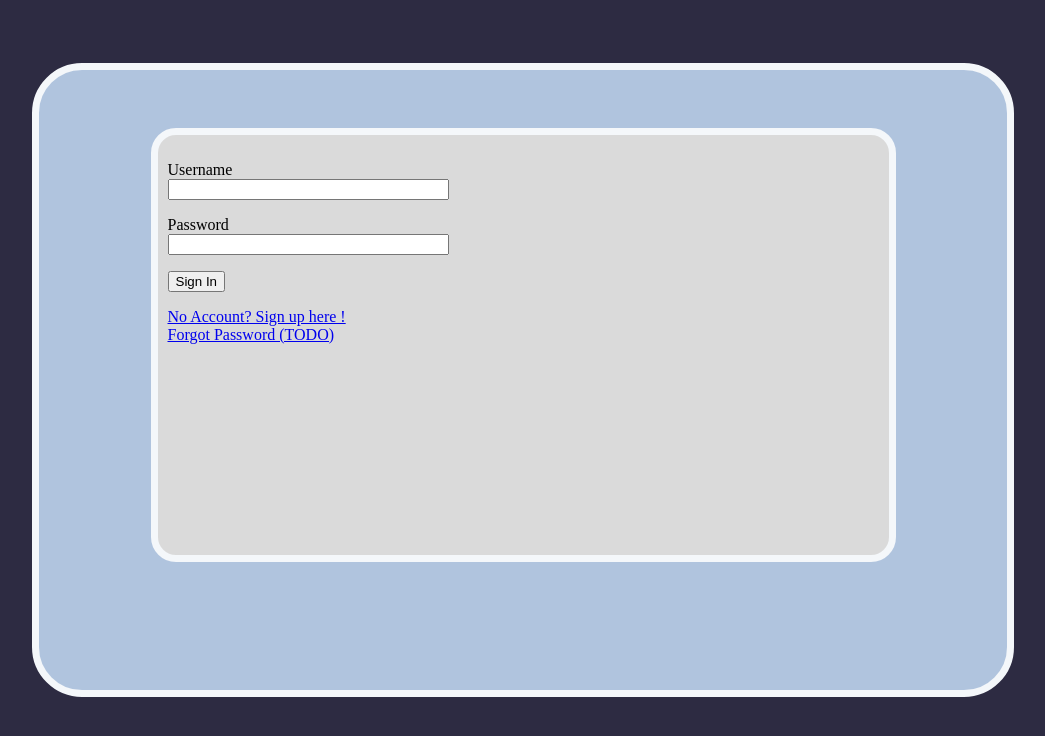
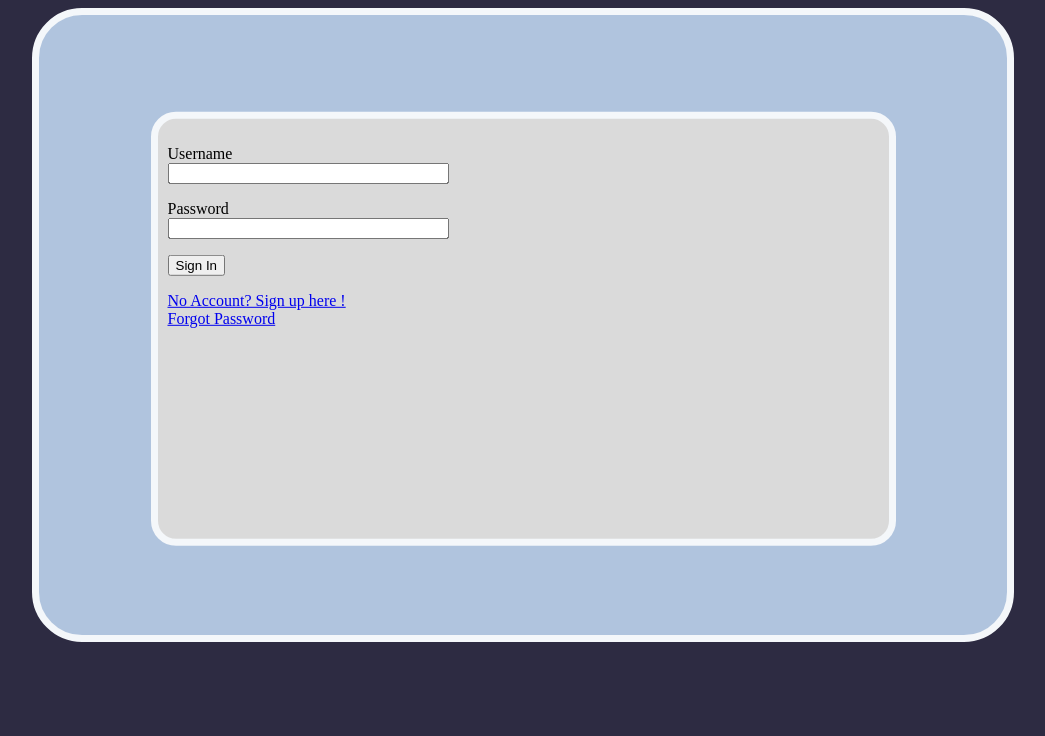
Before and after one commit to feincrafts/csc330_spring2024_team2, a Flask app: page /login in a window 1280 px wide. Shown: the top 736 px of the page, without its empty margins (117-1162 px from the left). Run offline with Flask 3, Linux system fonts and the light colour scheme.

Commit message:
refactored styling

```diff
--- /dev/null
+++ b/app/static/main.css
@@ -0,0 +1,21 @@
+/* Should probably fix height dynamically */
+.panel{
+    background:lightsteelblue;
+    width: 75%;
+    min-height: 600px;
+    height: auto;
+    margin: auto;
+    padding: 10px;
+    border-radius: 50px;
+    border-color: rgb(244, 247, 250);
+    border-style: solid;
+    border-width: 7px;
+}
+
+.subpanel{
+    border-radius: 25px;
+    background-color: rgb(218, 218, 218);
+    min-height: 400px;
+    -ms-transform: translateY(20%);
+    transform: translateY(20%);
+}
--- a/app/templates/base.html
+++ b/app/templates/base.html
@@ -3,6 +3,8 @@
 <html style="background:rgb(45, 43, 66);">
     <head>
         <title>GameTrack</title>
+        <!-- learned how to do this from https://pythonhow.com/python-tutorial/flask/Adding-CSS-styling-to-your-website/ -->
+        <link rel="stylesheet" href="{{ url_for('static', filename='main.css') }}">
     </head>
 
     <body>
@@ -13,22 +15,4 @@
 
     </body>
 
-    <!-- Should probably fix height dynamically-->
-    <style>
-        .panel{
-            background:lightsteelblue;
-            width: 75%;
-            min-height: 600px;
-            height: auto;
-            margin: auto;
-            margin-top: 5%;
-            padding: 10px;
-            border-radius: 50px;
-            border-color: rgb(244, 247, 250);
-            border-style: solid;
-            border-width: 7px;
-        }
-
-    </style>
-
 </html>
--- a/app/templates/homepage.html
+++ b/app/templates/homepage.html
@@ -1,8 +1,7 @@
 {% extends "base.html" %}
 
-<!-- Header bar for every page -->
 
-<!-- TODO style it better-->
+<!-- TODO: see if we need this? -->
 {% block content %}
 
 <p> Redirect Homepage to /planner or /news maybe?  </p>
--- a/app/templates/login.html
+++ b/app/templates/login.html
@@ -1,9 +1,7 @@
 {% extends "base.html" %}
 
 {% block content %}
-<!-- will add styling later -->
-<div class = "panel" style="border-radius: 25px; background-color: rgb(218, 218, 218); min-height: 400px;">
-   <!-- TODO: see if the form works -->
+<div class = "panel subpanel">
     <form action="" method="post" novalidate>
         <p>
             {{ form.username.label }}<br>
@@ -15,9 +13,7 @@
         </p>
         <p>{{ form.submit() }}</p>
     </form>
-    <!-- ideally this will lead to the forgot pw screen-->
     <a href="/register"> No Account? Sign up here ! </a> <br>
-    <!-- does NOT work yet we need a route for this -->
-    <a href="/forgotpw"> Forgot Password (TODO) </a>
+    <a href="/forgotpw"> Forgot Password </a>
 </div>
 {% endblock %}
--- a/app/templates/planner.html
+++ b/app/templates/planner.html
@@ -1,6 +1,5 @@
 {% extends "inapp_base.html" %}
 
-<!-- TODO: style it-->
 {% block content %}
 
 <p style="text-align: center;"> Today's Planner </p>
--- a/app/templates/resetpw.html
+++ b/app/templates/resetpw.html
@@ -1,7 +1,5 @@
 {% extends "base.html" %}
 
-<!-- TODO: see if the form works -->
-<!-- not using the old_pw bc the idea is they don't know their old pw? -->
 {% block content %}
 <div>
     <form action="" method="post" novalidate>
```
Also changed, not shown: app/templates/inapp_base.html (+2 -14 lines), app/static/images/testimage.jpg (renamed from app/images/testimage.jpg).
